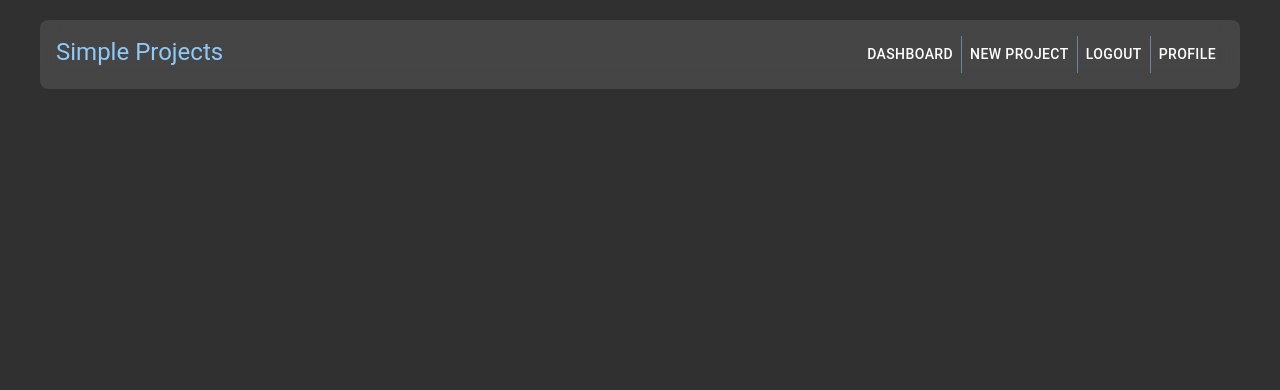
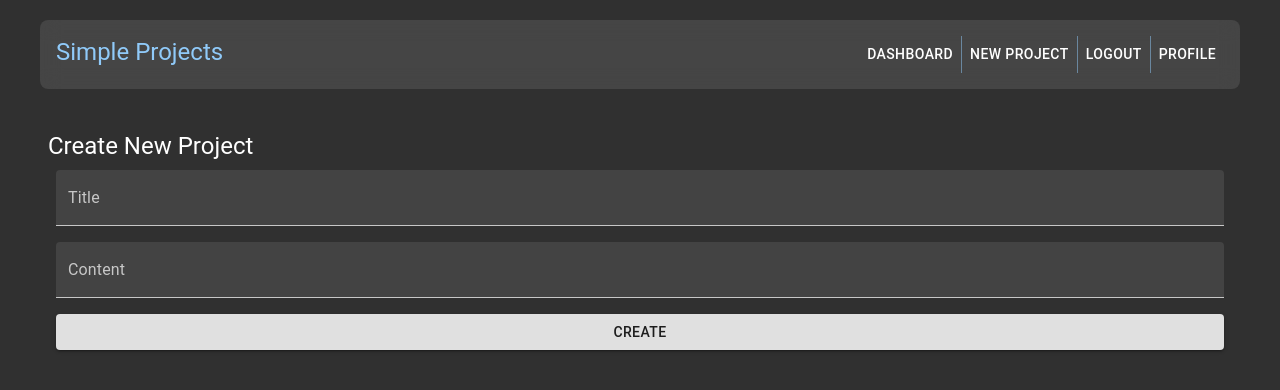
Before and after one commit to pstringe/Simple-Project-Managment-App, a React (Create React App) app: page /newproject in a window 1280 px wide. Shown: the top 390 px of the page. Built offline with nearby package versions, Linux system fonts and the light colour scheme.

Commit message:
developed create new project screen

```diff
--- a/src/App.js
+++ b/src/App.js
@@ -9,6 +9,7 @@ import ProjectDetails from './Components/Project/ProjectDetails';
 import ProjectSummary from './Components/Project/ProjectSummary';
 import Login from './Components/Auth/Login';
 import Signup from './Components/Auth/Signup';
+import CreateProject from './Components/Project/CreateProject';
 const theme = createMuiTheme({
     palette: {
       type: 'dark',
@@ -37,7 +38,7 @@ const useStyles = makeStyles(theme => ({
 const routes = [
   {name: 'root', path: '/', component: null, auth: true, show:false},
   {name: 'dashboard', path: '/dashboard', component: Dashboard, auth: true, show:true},
-  {name: 'new project', path: '/newproject', component: null, auth: true, show:true},
+  {name: 'new project', path: '/newproject', component: <CreateProject/>, auth: true, show:true},
   {name: 'project details', path: '/project/:id', component: ProjectDetails, auth: true, show:false},
   {name: 'Logout', path: '/logout', component: null, auth: true, show:true},
   {name: 'Profile', path: '/profile', component: null, auth: true, show:true},
--- a/src/Components/Auth/Login.js
+++ b/src/Components/Auth/Login.js
@@ -19,7 +19,9 @@ const Login = () => {
     const [password, setPassword] = useState('');
     const classes = useStyles();
 
-    const submit = () => {
+    const submit = (e) => {
+        e.preventDefault();
+
         console.log('submit clicked email:',email);
     }
 
@@ -31,7 +33,7 @@ const Login = () => {
                     <Grid container direction='column'>
                         <Input className={classes.input} variant='filled' value={email} label='email' onChange={(e)=>{setEmail(e.target.value)}}/>
                         <Input className={classes.input} variant='filled' value={password} label='password' onChange={(e)=>{setPassword(e.target.value)}}/>
-                        <Button className={classes.input} variant='contained' onClick={submit}>Login</Button>
+                        <Button className={classes.input} variant='contained' onClick={(e) => submit(e)}>Login</Button>
                     </Grid>
                 </form>
             </Card>
--- a/src/Components/Auth/Signup.js
+++ b/src/Components/Auth/Signup.js
@@ -21,7 +21,9 @@ const Signup = () => {
     const [lastName, setLastName] = useState('');
     const classes = useStyles();
 
-    const submit = () => {
+    const submit = (e) => {
+        e.preventDefault();
+
         console.log('submit clicked email:',email);
     }
 
@@ -35,7 +37,7 @@ const Signup = () => {
                         <TextField className={classes.input} variant='filled' value={password} label='Password' onChange={(e)=>{setPassword(e.target.value)}}/>
                         <TextField className={classes.input} variant='filled' value={firstName} label='First Name' onChange={(e)=>{setFirstName(e.target.value)}}/>
                         <TextField className={classes.input} variant='filled' value={lastName} label='Last Name' onChange={(e)=>{setLastName(e.target.value)}}/>
-                        <Button className={classes.input} variant='contained' onClick={submit}>Sign Up</Button>
+                        <Button className={classes.input} variant='contained' onClick={(e) => submit(e)}>Sign Up</Button>
                     </Grid>
                 </form>
             </Card>
--- a/src/Components/Project/CreateProject.js
+++ b/src/Components/Project/CreateProject.js
@@ -0,0 +1,39 @@
+import {useState} from 'react';
+import {Input, Typography, Grid, Card, Button, TextField } from "@material-ui/core"
+import {makeStyles} from '@material-ui/core/styles';
+
+const useStyles = makeStyles({
+    root: {
+        padding: 16,
+    },
+    input: {
+        margin: 8
+    },
+    heading: {
+        textAlign: 'left'
+    }
+});
+
+const CreateProject = () => {
+    const [title, setTitle] = useState('');
+    const [content, setContent] = useState('');
+    const classes = useStyles();
+
+    const submit = (e) => {
+        e.preventDefault();
+        console.log('submit clicked email:',title, content);
+    }
+
+    return (
+        <form>
+            <Typography className={classes.heading} variant='h5'>Create New Project</Typography>
+            <Grid container direction='column'>
+                <TextField className={classes.input}  variant='filled' value={title} label='Title' onChange={(e)=>{setTitle(e.target.value)}}/>
+                <TextField className={classes.input}  multiline variant='filled' value={content} label='Content' onChange={(e)=>{setContent(e.target.value)}}/>
+                <Button className={classes.input} variant='contained' onClick={(e) => submit(e)}>Create</Button>
+            </Grid>
+        </form>
+     );
+}
+
+export default CreateProject;
```
